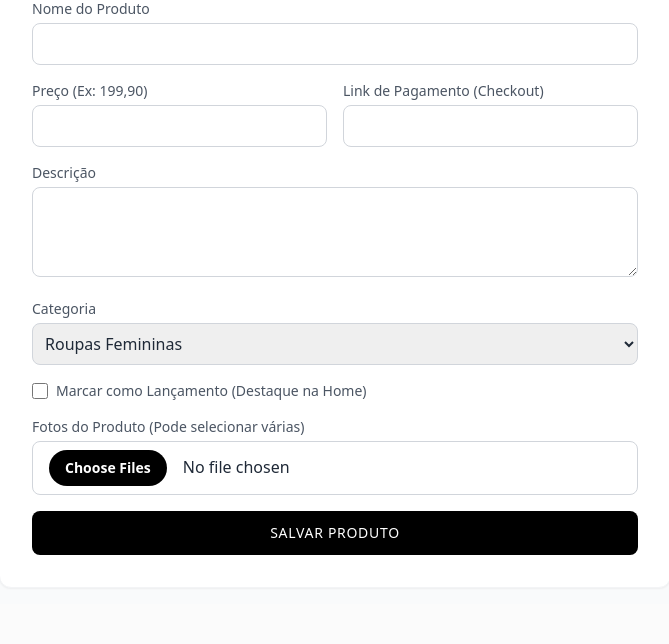
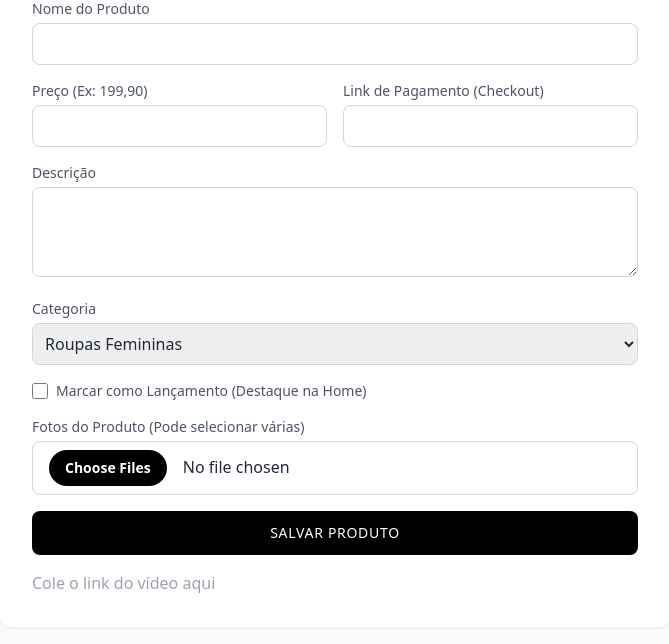
Before and after one commit to mkmayk11/story, a Flask app: page /admin/add_product in a window 1280 px wide. Shown: the part 210-854 px from the top of the page, without its empty margins (305-974 px from the left). Before the commit the page ends 765 px from the top, so only its background shows below. Run offline with Flask 3, Linux system fonts and the light colour scheme; a user stored in the database is signed in; some libraries are stand-ins or nearby versions.

Commit message:
Update add_product.html

```diff
--- a/templates/add_product.html
+++ b/templates/add_product.html
@@ -62,6 +62,8 @@
         <button type="submit" class="w-full bg-black text-white py-3 rounded-lg hover:bg-gray-800 transition-colors uppercase text-sm tracking-wider mt-4">
             Salvar Produto
         </button>
+
+        <input name="video_url" type="text" placeholder="Cole o link do vídeo aqui">
     </form>
 </div>
 {% endblock %}
```
